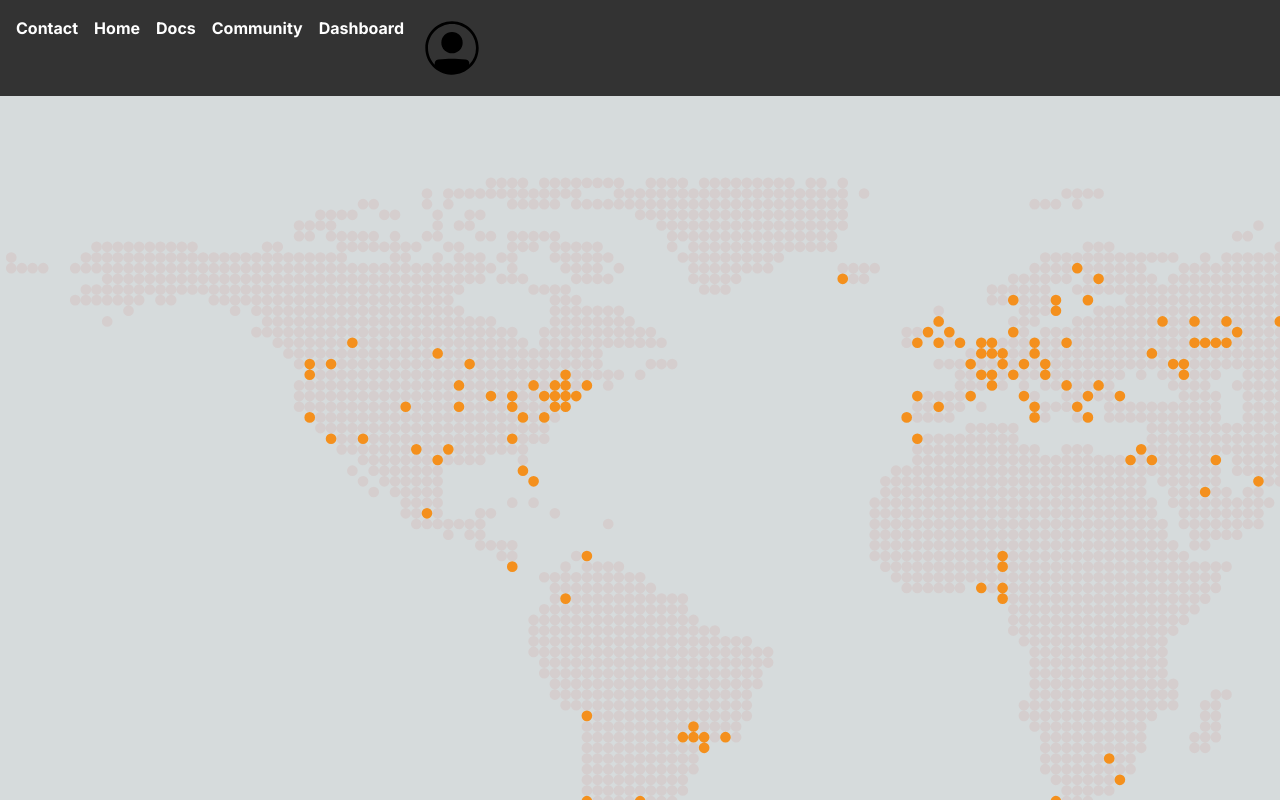
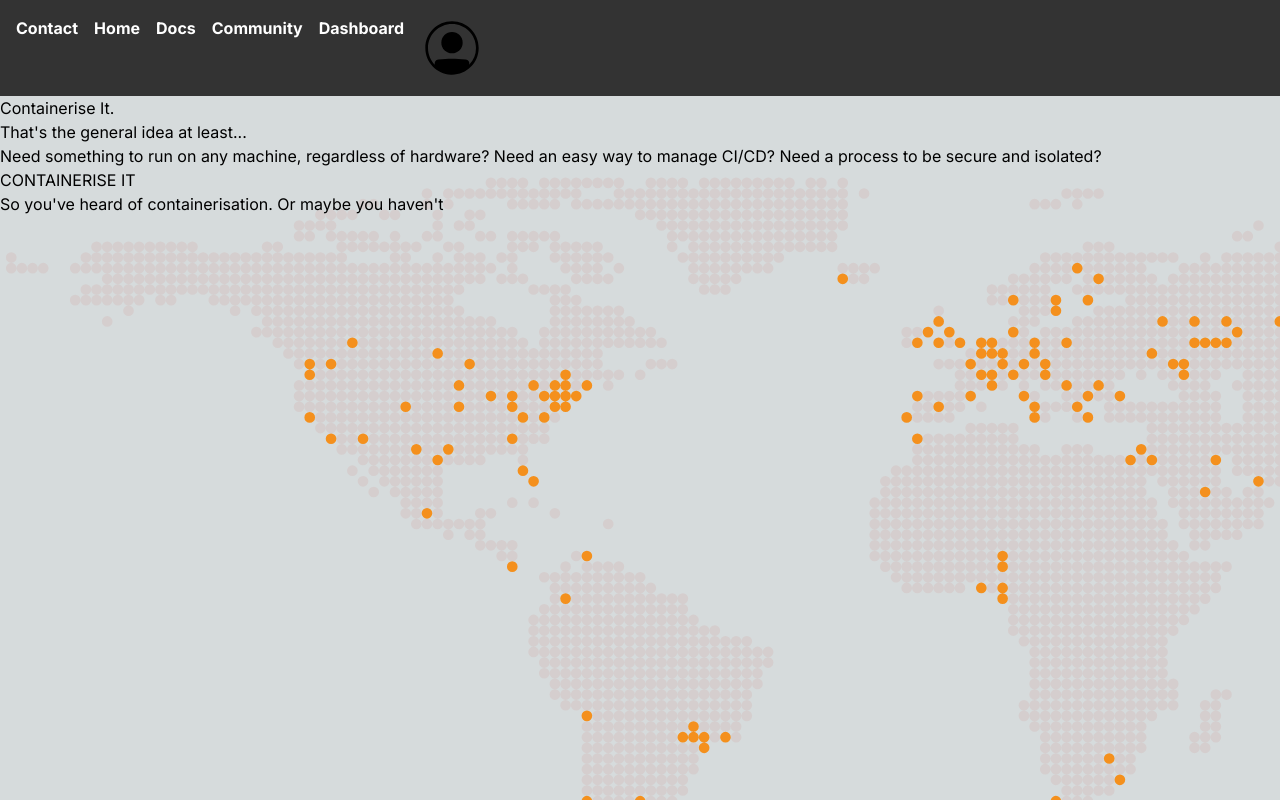
Before and after one commit to B3n-OHara/computerScience-NEA, a Next.js app: page / in a window 1280 px wide. Built offline with nearby package versions, Linux system fonts and the light colour scheme.

Commit message:
worked on homepage

```diff
--- a/app/page.tsx
+++ b/app/page.tsx
@@ -2,5 +2,35 @@ import "./globals.css";
 
 
 export default function Home() {
+    return(
+        <div>
+            <div>
+                <h1>Containerise It.</h1>
+            </div>
 
+            <div>
+                <h3>{"That's the general idea at least..."}</h3>
+            </div>
+
+            <div>
+                <p>
+                    Need something to run on any machine, regardless of hardware?
+
+                    Need an easy way to manage CI/CD?
+
+                    Need a process to be secure and isolated?
+                </p>
+
+                <p>
+                    CONTAINERISE IT
+                </p>
+            </div>
+
+            <div>
+                <p>
+                    So you've heard of containerisation. Or maybe you haven't
+                </p>
+            </div>
+        </div>
+    )
 }
```
